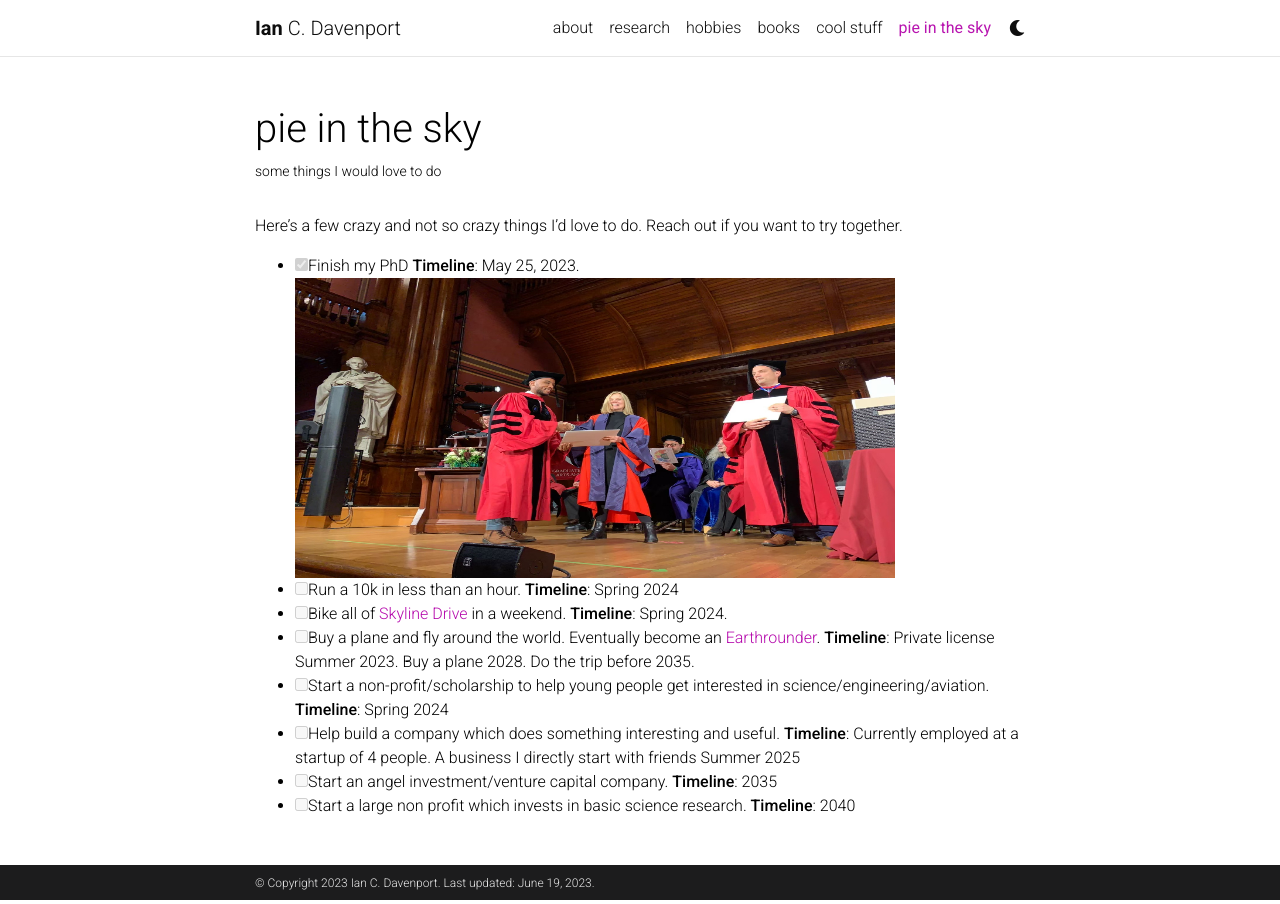
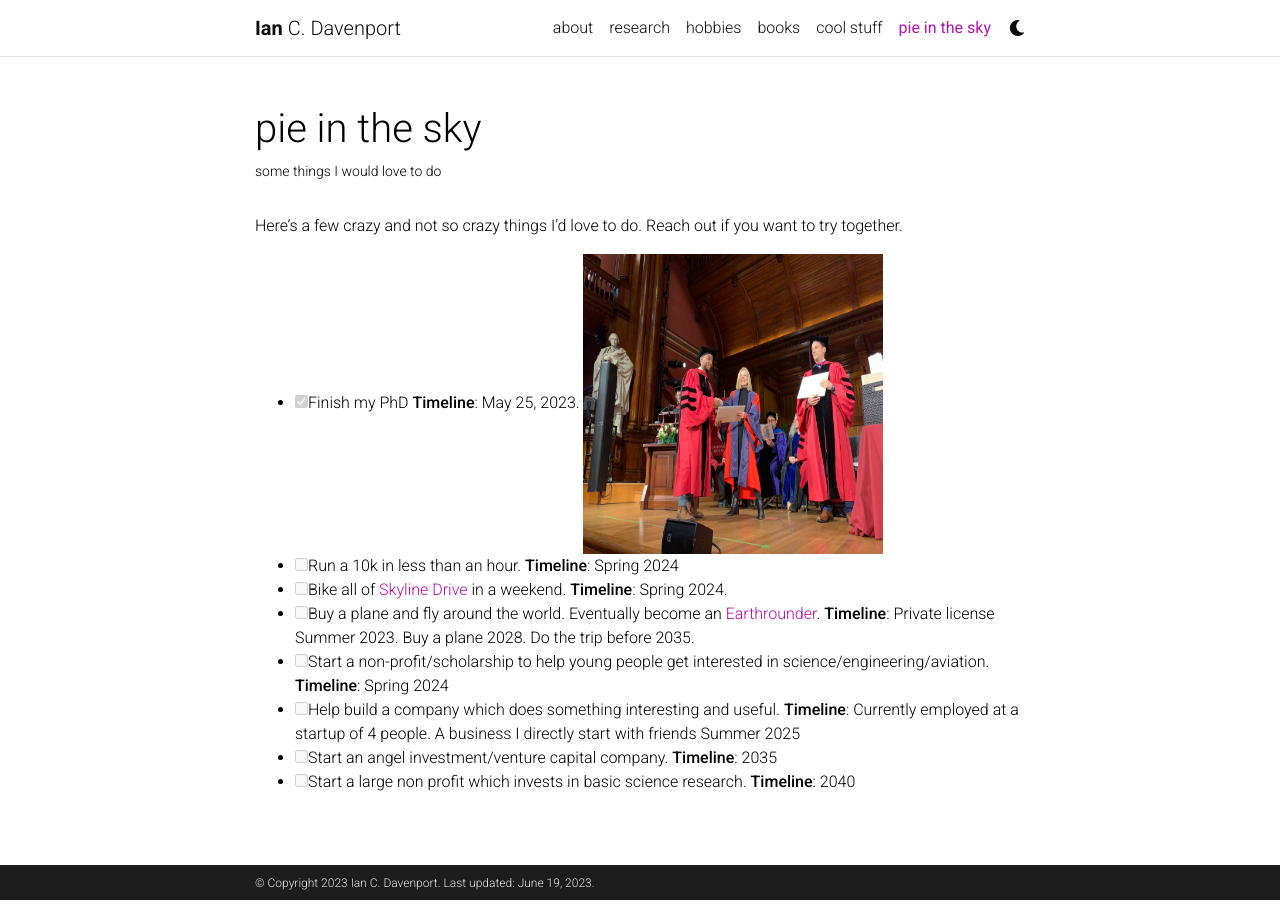
Before and after one commit to davenpi/davenpi.github.io, a Jekyll site: the page built from _pages/pie.md, in a window 1280 px wide. Built offline with Jekyll 4.4.1, drawn with Linux system fonts in a browser that asks for light colours; comment, search, counter and statistics services are not loaded; a style sheet for code colours, icons or effects is not loaded.

Commit message:
change image size

```diff
--- a/_pages/pie.md
+++ b/_pages/pie.md
@@ -14,7 +14,7 @@
 
 
 - [X] Finish my PhD **Timeline**:  May 25, 2023.
-    <img alt="receiving my diploma" src="/assets/img/receiving_diploma.jpg"  width="600" height="300">
+    <img alt="receiving my diploma" src="/assets/img/receiving_diploma.jpg"  width="300" height="300">
 - [ ] Run a 10k in less than an hour. **Timeline**: Spring 2024
 - [ ] Bike all of [Skyline Drive](https://www.nps.gov/shen/planyourvisit/driving-skyline-drive.htm) in a weekend. **Timeline**: Spring 2024.
 - [ ] Buy a plane and fly around the world. Eventually become an [Earthrounder](https://www.earthrounders.com/index.php). **Timeline**: Private license Summer 2023. Buy a plane 2028. Do the trip before 2035.
```
